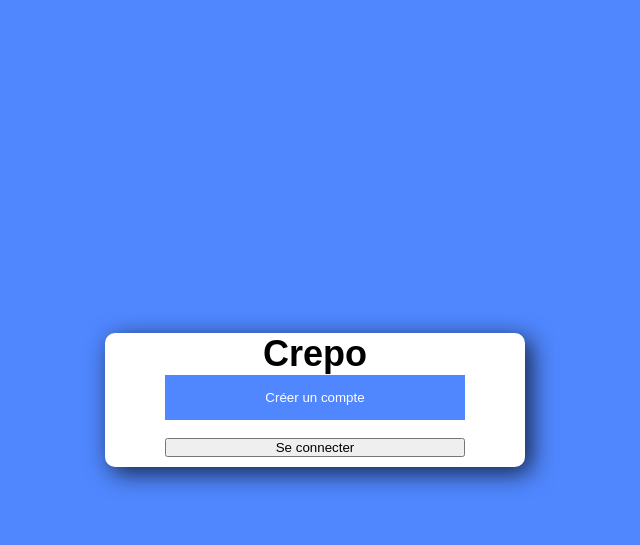
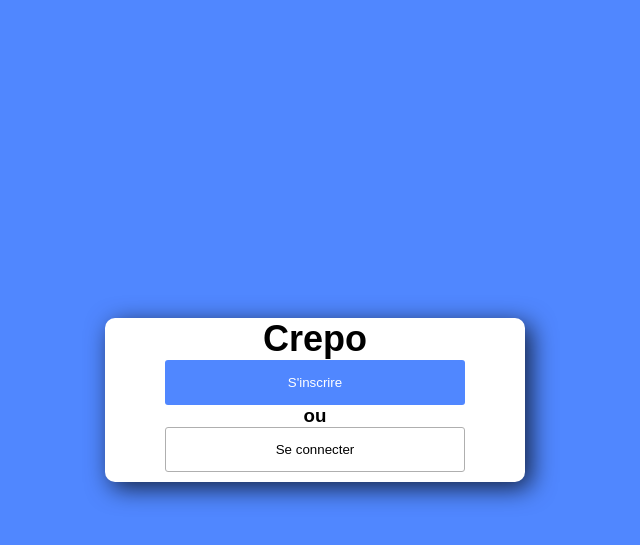
Before and after one commit to projet-turfu/ProjetFutur, a PHP site: page /login.php in a window 1280 px wide. Shown: the top 545 px of the page, without its empty margins (325-965 px from the left). Run offline with PHP 8.4, Linux system fonts and the light colour scheme; some libraries are stand-ins or nearby versions; some web fonts are replaced.

Commit message:
02/12 apres midi

```diff
--- a/login.php
+++ b/login.php
@@ -14,7 +14,8 @@
         <div class="wrapper">
 			<h1>Crepo</h1>
 			<form class="choiceButtons" action="" method="post">
-				<input class="signinButton" name="inscription" type="submit" value="Créer un compte"/><br>
+				<input class="signinButton" name="inscription" type="submit" value="S'inscrire"/>
+				<h3>ou</h3>
 				<input class="loginButton" name="connexion" type="submit" value="Se connecter"/>
 			</form>
 
--- a/styleLogin.css
+++ b/styleLogin.css
@@ -16,7 +16,6 @@ body {
     background: rgb(80, 135, 255);
 }
 
-
 .wrapper {
     width: 420px;
     background: white;
@@ -31,17 +30,37 @@ body {
     text-align: center;
 }
 
+.wrapper h3 {
+    text-align: center;
+}
+
 .choiceButtons {
     display: grid;
     justify-content: center;
     align-items: center;
 }
 
-input.signinButton{
+.signinButton{
     height: 45px;
     width: 300px;
     background-color: rgb(80, 135, 255);
     color: white;
+    border-radius: 3px;
     border: none;
     outline: none;
 }
+
+.loginButton{
+    height: 45px;
+    width: 300px;
+    background-color: white;
+    border-radius: 3px;
+    border: solid 1px rgb(175, 175, 175);
+    outline: none;
+}
+
+.signinButton:hover, .loginButton:hover{
+    background-image: linear-gradient(rgb(0 0 0/15%) 0 0);
+    cursor: pointer;
+
+}
```
